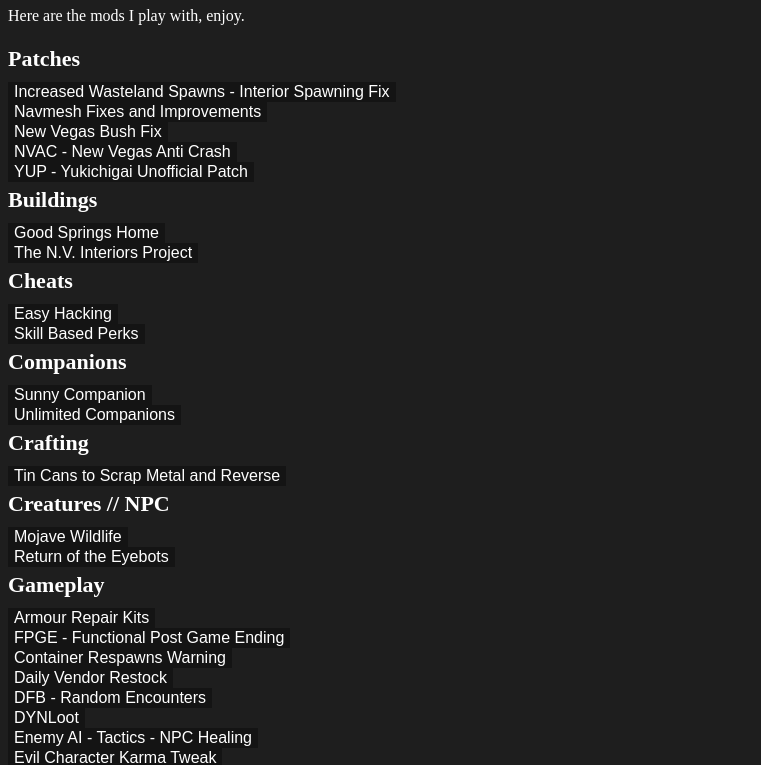
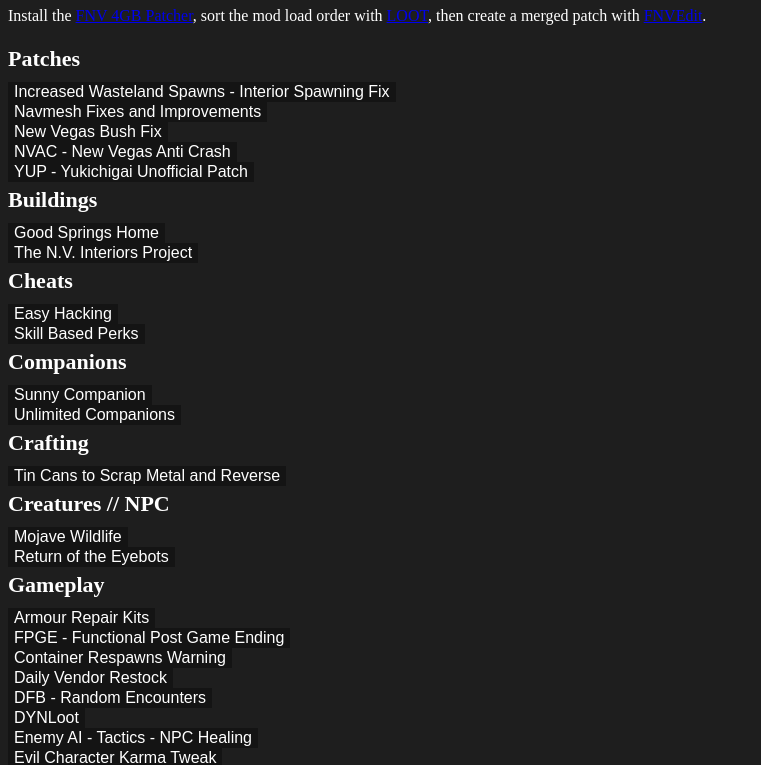
Before and after one commit to valkyrienyanko/FalloutNewVegasModpacks, a website: page public/index.html in a window 1280 px wide. Shown: the part 73-838 px from the top of the page, without its empty margins (0-761 px from the left). Drawn offline with nearby package versions, Linux system fonts and the light colour scheme.

Commit message:
Added a more detailed description at the top of index.html

```diff
--- a/public/index.html
+++ b/public/index.html
@@ -16,7 +16,7 @@
 
 <body>
 	<h1>Valks Fallout New Vegas Modpack</h1>
-	<p>Here are the mods I play with, enjoy.</p>
+	<p>Install the <a href="https://www.nexusmods.com/newvegas/mods/62552/" target="_blank">FNV 4GB Patcher</a>, sort the mod load order with <a href="https://loot.github.io" target="_blank">LOOT</a>, then create a merged patch with <a href="https://www.nexusmods.com/newvegas/mods/34703" target="_blank">FNVEdit</a>.</p>
 	<h2>Patches</h2>
 	<ul>
 		<li><button onclick='mod(60727)'>Increased Wasteland Spawns - Interior Spawning Fix</button></li>
```
